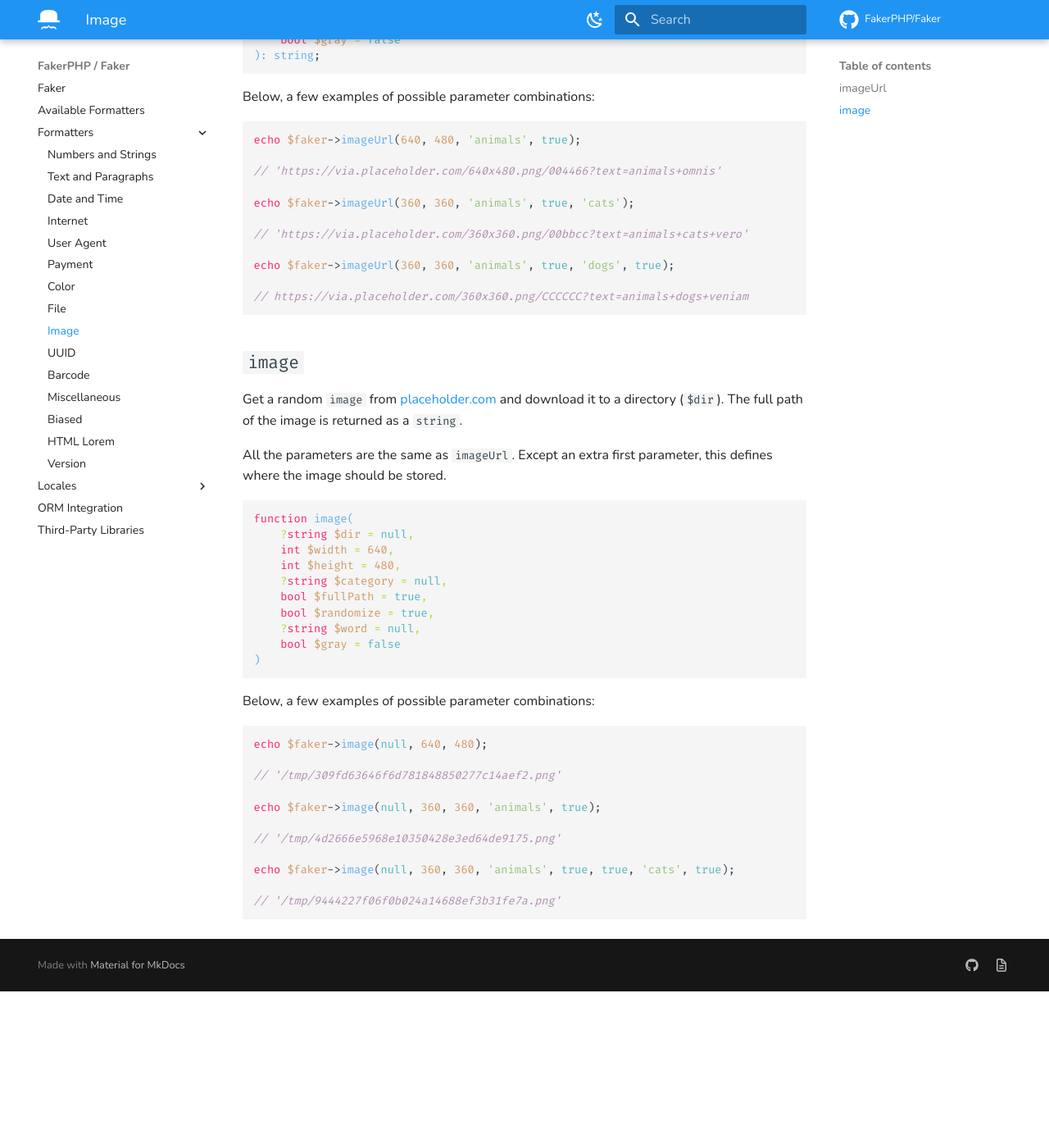
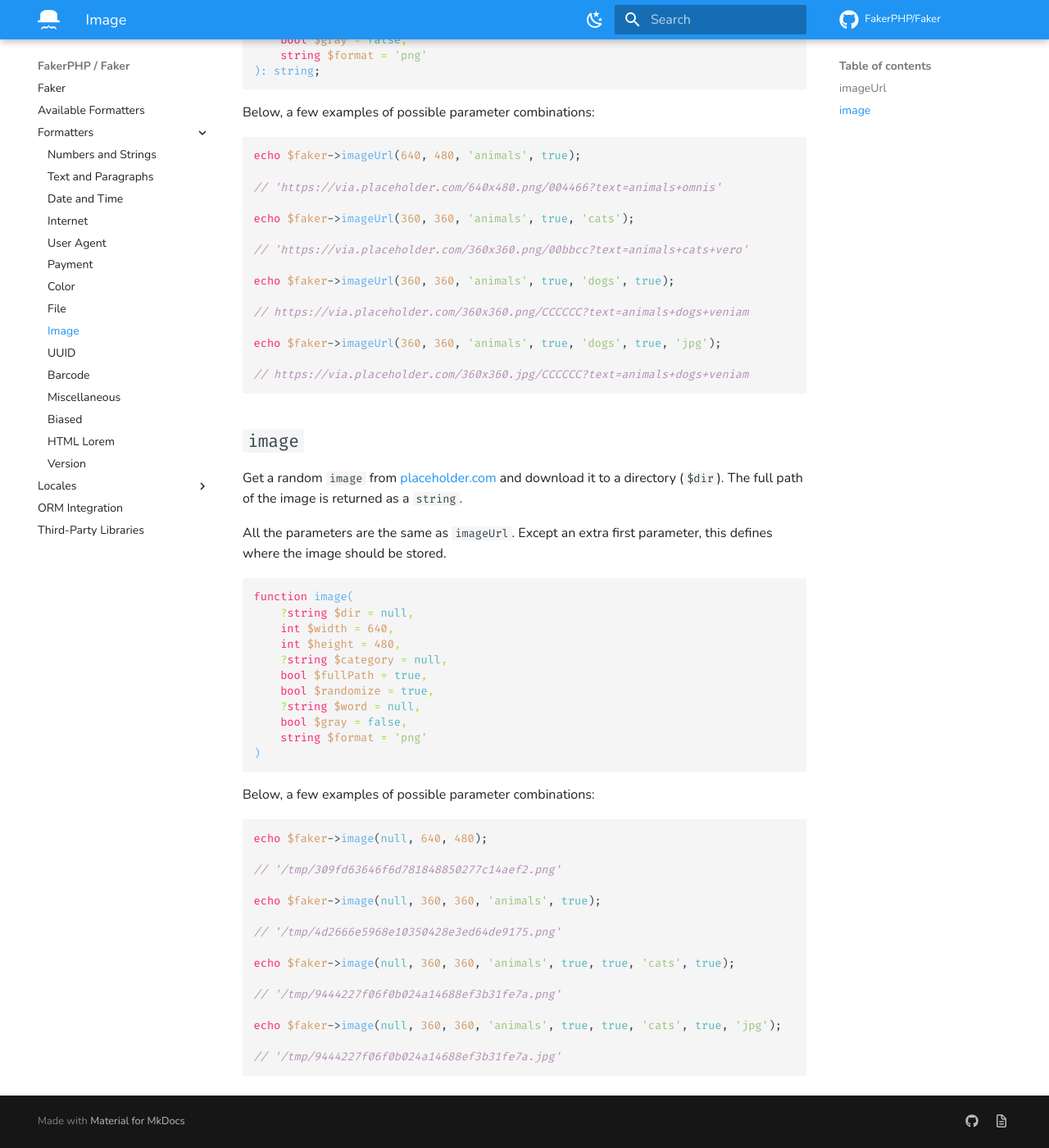
Before and after one commit to FakerPHP/fakerphp.github.io, an MkDocs documentation site: the page built from docs/formatters/image.md, in a window 1280 px wide and 1400 px high, scrolled down 403 px. Shown: the whole window at 82% size. Built offline with MkDocs 1.6.1 and Material for MkDocs 9.7.7, drawn with Linux system fonts in a browser that asks for light colours; nearby versions of some CDN libraries; comment, search, counter and statistics services are not loaded; before the commit the page ends 1612 px from its top, so only the background shows below that.

Commit message:
Added image formats to `Faker\Provider\Image` (#66)

````diff
--- a/docs/formatters/image.md
+++ b/docs/formatters/image.md
@@ -13,7 +13,8 @@
     ?string $category = null, /* used as text on the image */
     bool $randomize = true,
     ?string $word = null,
-    bool $gray = false
+    bool $gray = false,
+    string $format = 'png'
 ): string;
 ```
 
@@ -31,6 +32,10 @@
 echo $faker->imageUrl(360, 360, 'animals', true, 'dogs', true);
 
 // https://via.placeholder.com/360x360.png/CCCCCC?text=animals+dogs+veniam
+
+echo $faker->imageUrl(360, 360, 'animals', true, 'dogs', true, 'jpg');
+
+// https://via.placeholder.com/360x360.jpg/CCCCCC?text=animals+dogs+veniam
 ```
 
 ## `image`
@@ -50,7 +55,8 @@
     bool $fullPath = true,
     bool $randomize = true,
     ?string $word = null,
-    bool $gray = false
+    bool $gray = false,
+    string $format = 'png'
 )
 ```
 
@@ -68,4 +74,8 @@
 echo $faker->image(null, 360, 360, 'animals', true, true, 'cats', true);
 
 // '/tmp/9444227f06f0b024a14688ef3b31fe7a.png'
+
+echo $faker->image(null, 360, 360, 'animals', true, true, 'cats', true, 'jpg');
+
+// '/tmp/9444227f06f0b024a14688ef3b31fe7a.jpg'
 ```
````
